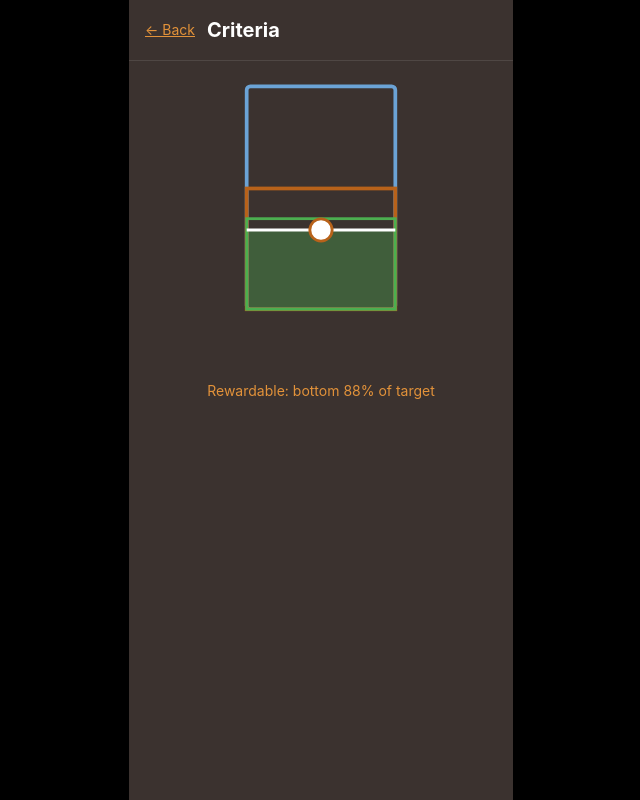
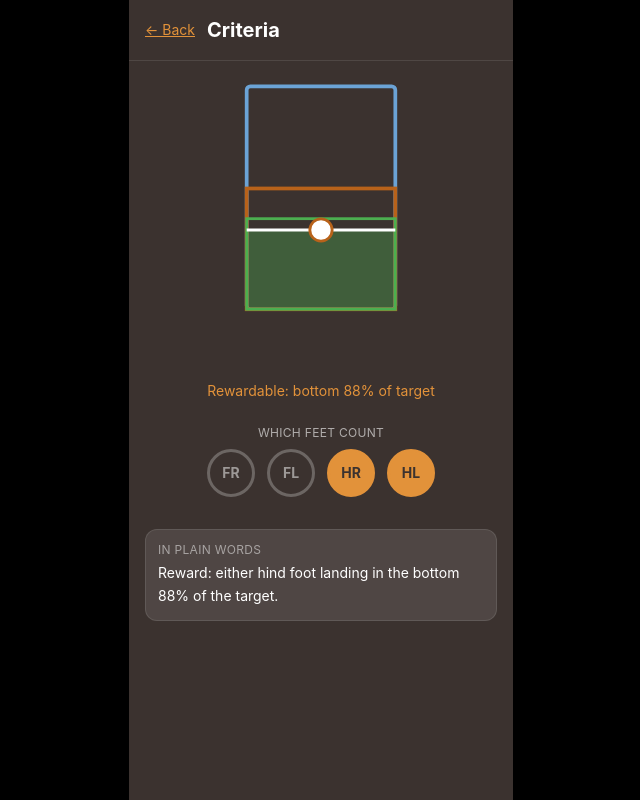
Before and after one commit to jennrembree/rc-tracker, a React (Vite) app: page / in a window 1280 px wide. Both pictures are taken after a click on the button "Criteria (temp)". Shown: the whole page, without its empty margins (319-959 px from the left). Built offline with nearby package versions, Linux system fonts and the light colour scheme.

Commit message:
Add paw selectors and plain-language preview to criteria editor

```diff
--- a/src/components/CriteriaEditor.jsx
+++ b/src/components/CriteriaEditor.jsx
@@ -8,16 +8,24 @@ const TARGET_TOP = 152.5
 const TARGET_BOTTOM = 250
 const TARGET_HEIGHT = TARGET_BOTTOM - TARGET_TOP // 97.5
 
+const PAW_IDS = ['FR', 'FL', 'HR', 'HL']
+
 export default function CriteriaEditor({ onBack }) {
   const svgRef = useRef(null)
   const dragRef = useRef(false)
   // Rewardable band = from this Y down to the target bottom. Start at bottom 7/8 of target.
   const [boundaryY, setBoundaryY] = useState(TARGET_TOP + TARGET_HEIGHT * (1 / 8))
+  const [activePaws, setActivePaws] = useState(['HR', 'HL']) // which feet count; hind by default
+
+  function togglePaw(id) {
+    setActivePaws((current) =>
+      current.includes(id) ? current.filter((p) => p !== id) : [...current, id]
+    )
+  }
 
   function clientToSvgY(clientY) {
     const rect = svgRef.current.getBoundingClientRect()
     const y = ((clientY - rect.top) / rect.height) * CANVAS_H
-    // Keep the boundary within the target.
     return Math.min(TARGET_BOTTOM, Math.max(TARGET_TOP, y))
   }
 
@@ -37,6 +45,22 @@ export default function CriteriaEditor({ onBack }) {
 
   // The proportion that actually gets stored: how much of the target is rewardable, from the bottom.
   const rewardablePct = Math.round(((TARGET_BOTTOM - boundaryY) / TARGET_HEIGHT) * 100)
+
+  // Read the current settings back as a plain-English sentence.
+  function criteriaSentence() {
+    if (activePaws.length === 0) {
+      return 'No feet selected — nothing counts as rewardable yet.'
+    }
+    const hind = activePaws.filter((p) => p === 'HR' || p === 'HL')
+    const front = activePaws.filter((p) => p === 'FR' || p === 'FL')
+
+    const parts = []
+    if (hind.length) parts.push(`${hind.length === 2 ? 'either' : 'a'} hind foot`)
+    if (front.length) parts.push(`${front.length === 2 ? 'either' : 'a'} front foot`)
+    const feet = parts.join(' or ')
+
+    return `Reward: ${feet} landing in the bottom ${rewardablePct}% of the target.`
+  }
 
   return (
     <div className="h-screen bg-black flex justify-center">
@@ -83,6 +107,34 @@ export default function CriteriaEditor({ onBack }) {
           <p className="text-brand-orange text-sm">
             Rewardable: bottom {rewardablePct}% of target
           </p>
+
+          <div className="w-full mt-2">
+            <p className="text-white/60 text-xs uppercase tracking-wide mb-2 text-center">Which feet count</p>
+            <div className="flex justify-center gap-3">
+              {PAW_IDS.map((id) => {
+                const on = activePaws.includes(id)
+                return (
+                  <button
+                    key={id}
+                    onClick={() => togglePaw(id)}
+                    aria-pressed={on}
+                    className={`w-12 h-12 rounded-full text-sm font-bold border-[3px] transition ${
+                      on
+                        ? 'bg-brand-orange text-brand-brown border-brand-orange'
+                        : 'bg-transparent text-white/50 border-white/25'
+                    }`}
+                  >
+                    {id}
+                  </button>
+                )
+              })}
+            </div>
+          </div>
+
+          <div className="w-full mt-4 p-3 rounded-xl bg-white/10 border border-white/10">
+            <p className="text-white/50 text-xs uppercase tracking-wide mb-1">In plain words</p>
+            <p className="text-sm leading-relaxed">{criteriaSentence()}</p>
+          </div>
         </main>
       </div>
     </div>
```
